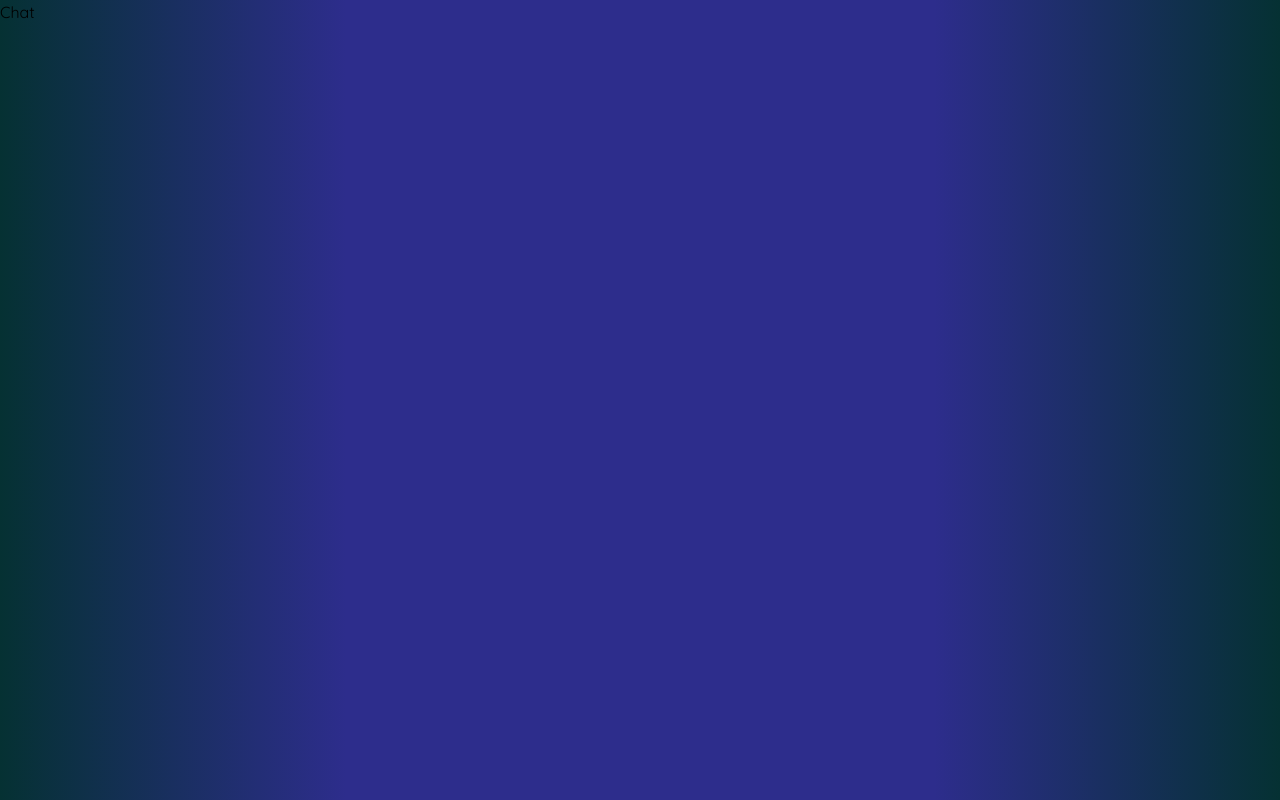
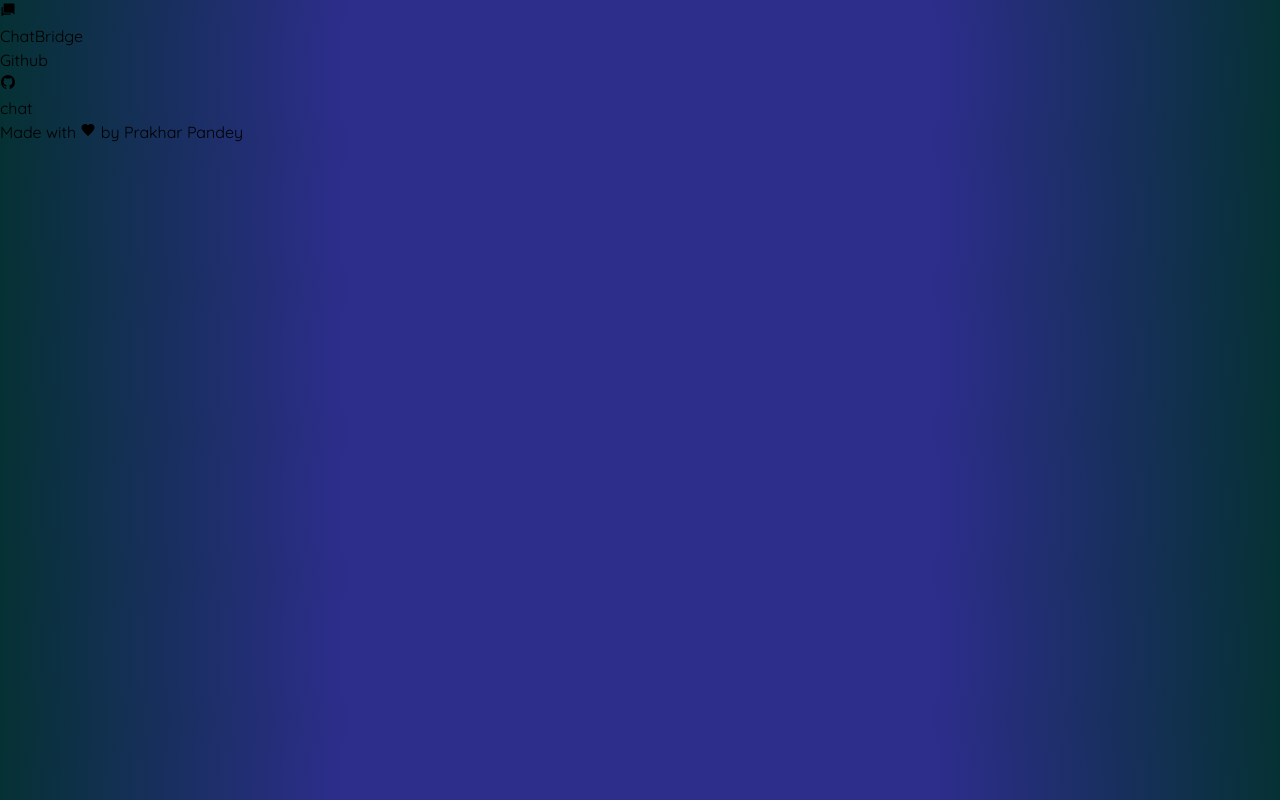
Before and after one commit to Prakhar301101/ChatBridge-Client, a React (Vite) app: page /chat in a window 1280 px wide. Built offline with nearby package versions, Linux system fonts and the light colour scheme.

Commit message:
Chat Page setup

```diff
--- a/src/pages/Chat.jsx
+++ b/src/pages/Chat.jsx
@@ -1,8 +1,14 @@
 import React from 'react'
+import Header from '../components/Header';
+import Footer from '../components/Footer';
 
 const Chat = () => {
   return (
-    <div>Chat</div>
+    <div className='min-h-screen flex flex-col'>
+      <Header/>
+      <div>chat</div>
+      <Footer/>
+    </div>
   )
 }
 
```
